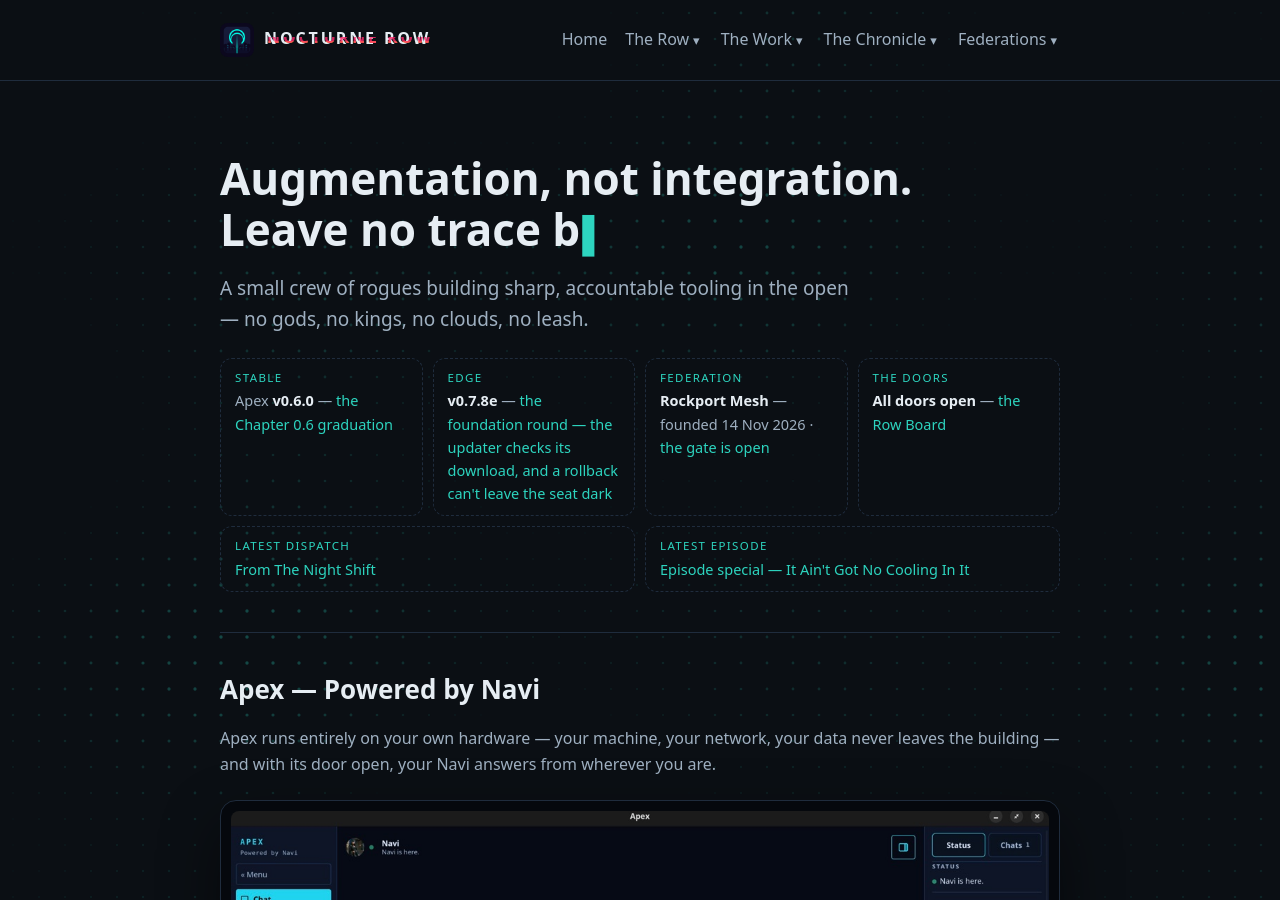
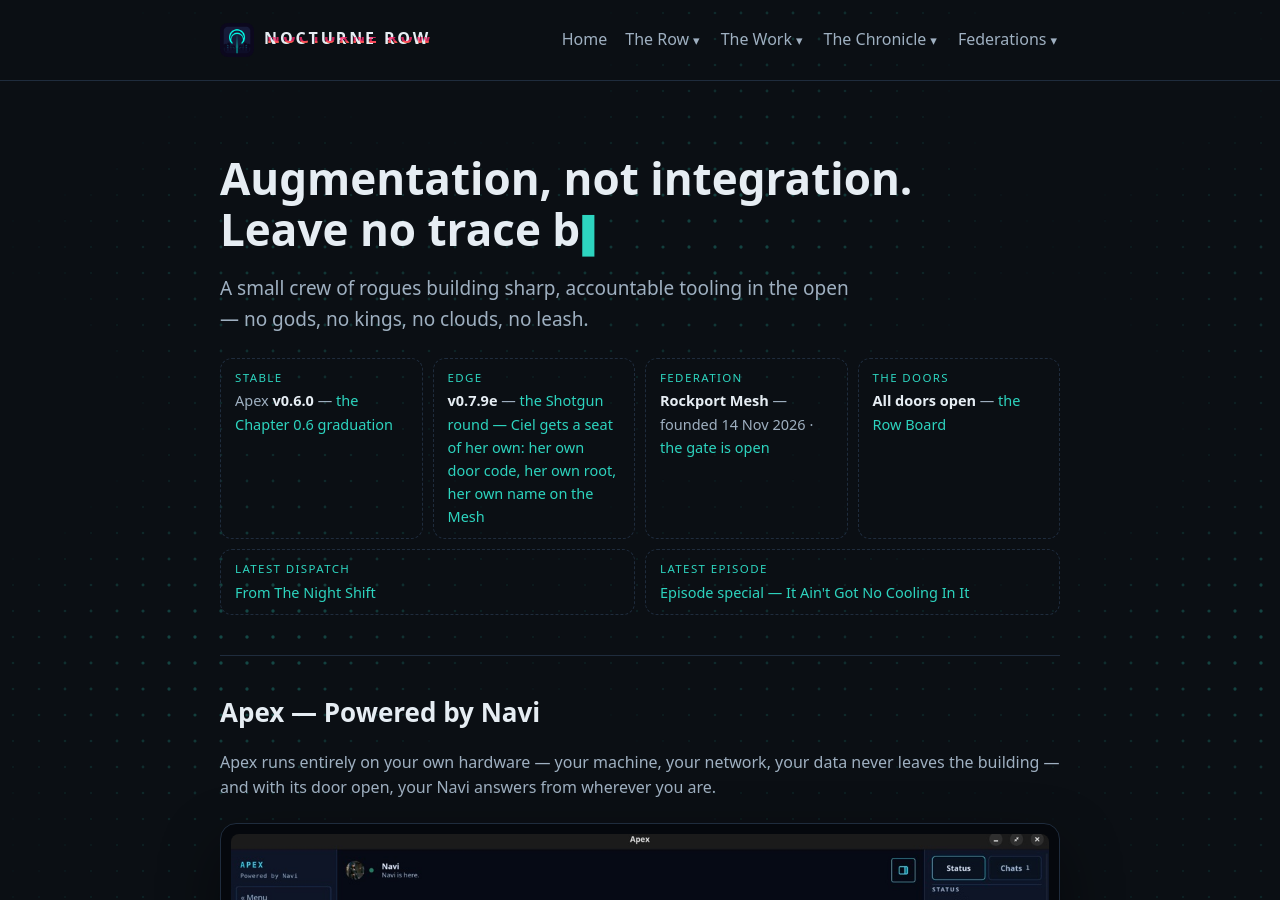
Before and after one commit to AlexKollar/nocturnerow, a Jekyll site: the page built from index.html, in a window 1280 px wide and 900 px high. Built offline with Jekyll 4.4.1, drawn with Linux system fonts in a browser that asks for light colours.

Commit message:
Apex Edge → v0.7.9e — the Shotgun round (#426)

```diff
--- a/_data/presence.yml
+++ b/_data/presence.yml
@@ -1,6 +1,6 @@
 versions:
   stable: "v0.6.0"
-  edge: "v0.7.8e"
+  edge: "v0.7.9e"
 roadmap:
   chapters: 31
   headline: "31 chapters told; Chapter 0.6 has graduated to v0.6.0, Edge runs the 0.7 QA line — and the Row is on the air."
--- a/apex.html
+++ b/apex.html
@@ -3,14 +3,14 @@ layout: default
 title: Apex
 permalink: /apex.html
 share_image: /share-apex.png
-description: "Apex | Powered by Navi — a local-first AI partner for security work. Your hardware, your data, no landlord; open source under the AGPL v3. Stable v0.6.0 · Edge v0.7.8e."
+description: "Apex | Powered by Navi — a local-first AI partner for security work. Your hardware, your data, no landlord; open source under the AGPL v3. Stable v0.6.0 · Edge v0.7.9e."
 ---
 <main class="wrap">
 <div class="hero">
 <h1><span class="hglitch" data-text="Apex | Powered by Navi"><span id="apex-tagline" class="tagline-cursor">Apex | Powered by Navi</span></span></h1>
 </div>
 <section id="apex">
-  <span class="chip">Apex <b>v0.6.0 Stable</b> · Edge <b>v0.7.8e</b></span>
+  <span class="chip">Apex <b>v0.6.0 Stable</b> · Edge <b>v0.7.9e</b></span>
 <p>Apex runs entirely on your own hardware: your machine, your network, your data never leaves the building — and the model answering is Navi, the one it was built around.</p>
 <p style="font-size:18px;color:var(--text)"><b>Open source, top to bottom</b> — the app, the chips, the knowledge packs, the crypto tools, even this website. Nothing to take on faith; read it all.</p>
 <style>
--- a/index.html
+++ b/index.html
@@ -10,7 +10,7 @@ description: "Nocturne Row — a small security group building sharp, accountabl
 <p class="sub">A small crew of rogues building sharp, accountable tooling in the open — no gods, no kings, no clouds, no leash.</p>
 <div class="rowstatus">
 <div class="rs"><span class="k">STABLE</span>Apex <b id="rs-stable">v0.6.0</b> — <a href="https://github.com/AlexKollar/Apex/releases/tag/v0.6.0">the Chapter 0.6 graduation</a></div>
-<div class="rs"><span class="k">EDGE</span><b id="rs-edge">v0.7.8e</b> — <a id="rs-edge-link" href="https://github.com/AlexKollar/Apex/releases/tag/v0.7.8e">the foundation round — the updater checks its download, and a rollback can't leave the seat dark</a></div>
+<div class="rs"><span class="k">EDGE</span><b id="rs-edge">v0.7.9e</b> — <a id="rs-edge-link" href="https://github.com/AlexKollar/Apex/releases/tag/v0.7.9e">the Shotgun round — Ciel gets a seat of her own: her own door code, her own root, her own name on the Mesh</a></div>
 <div class="rs"><span class="k">FEDERATION</span><b>Rockport Mesh</b> — founded 14 Nov 2026 · <a href="/rockport-mesh.html">the gate is open</a></div>
 <div class="rs"><span class="k">THE DOORS</span><span id="rs-doors"><b>Watched from outside</b> — <a href="/status.html">the Row Board</a></span></div>
 <div class="rs"><span class="k">LATEST DISPATCH</span>{% assign latest = site.posts.first %}<a href="{{ latest.url }}">{{ latest.title }}</a></div>
```
